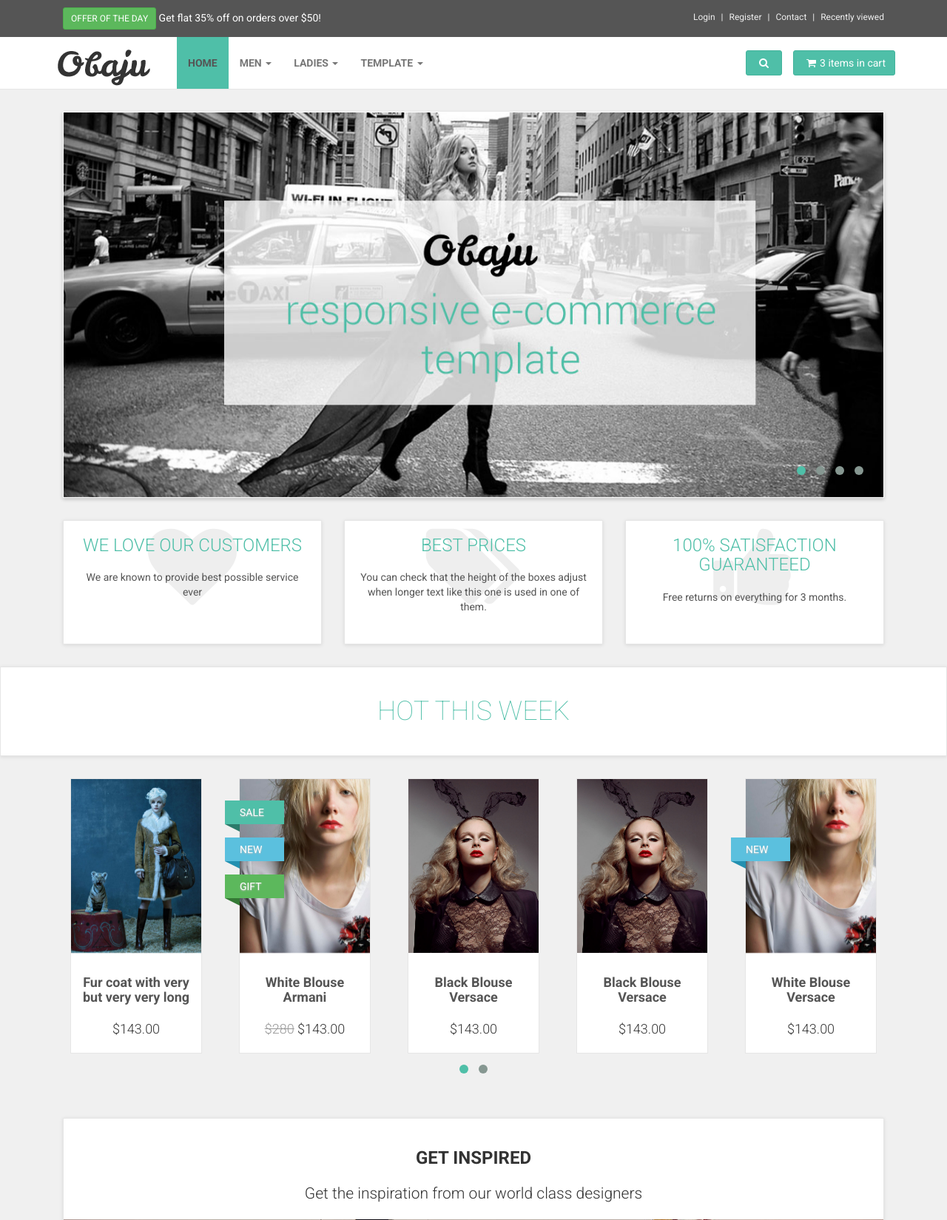
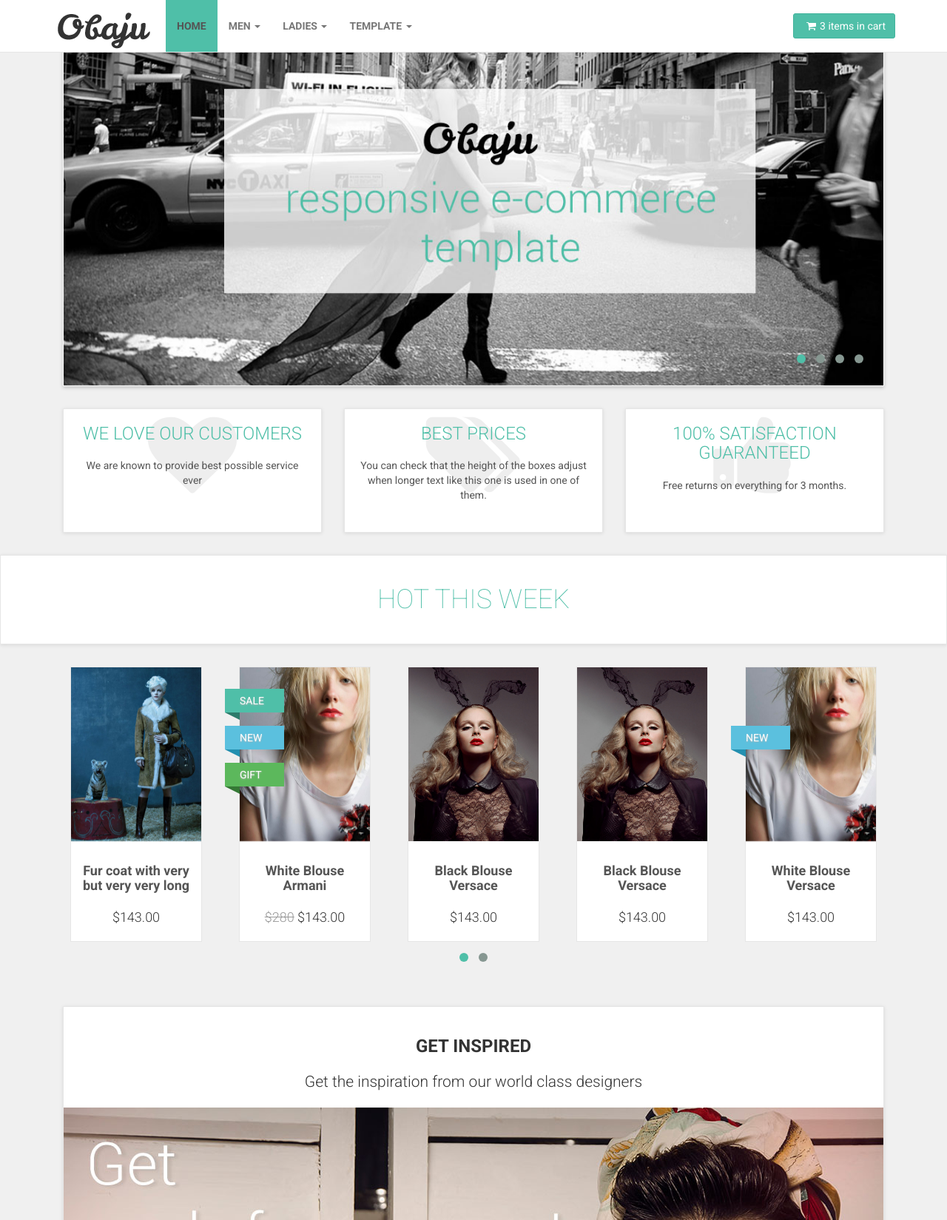
Before and after one commit to hebda/JiCurations, a Flask app: page / in a window 1280 px wide. Shown: the top 1649 px of the page at 74% size. Run offline with Flask 2, Linux system fonts and the light colour scheme; some libraries are stand-ins or nearby versions.

Commit message:
removed search

```diff
--- a/app/templates/index.html
+++ b/app/templates/index.html
@@ -42,65 +42,10 @@
 
 <body>
 
-    <!-- *** TOPBAR ***
- _________________________________________________________ -->
-    <div id="top">
-        <div class="container">
-            <div class="col-md-6 offer" data-animate="fadeInDown">
-                <a href="#" class="btn btn-success btn-sm" data-animate-hover="shake">Offer of the day</a>  <a href="#">Get flat 35% off on orders over $50!</a>
-            </div>
-            <div class="col-md-6" data-animate="fadeInDown">
-                <ul class="menu">
-                    <li><a href="#" data-toggle="modal" data-target="#login-modal">Login</a>
-                    </li>
-                    <li><a href="register.html">Register</a>
-                    </li>
-                    <li><a href="contact.html">Contact</a>
-                    </li>
-                    <li><a href="#">Recently viewed</a>
-                    </li>
-                </ul>
-            </div>
-        </div>
-        <div class="modal fade" id="login-modal" tabindex="-1" role="dialog" aria-labelledby="Login" aria-hidden="true">
-            <div class="modal-dialog modal-sm">
-
-                <div class="modal-content">
-                    <div class="modal-header">
-                        <button type="button" class="close" data-dismiss="modal" aria-hidden="true">&times;</button>
-                        <h4 class="modal-title" id="Login">Customer login</h4>
-                    </div>
-                    <div class="modal-body">
-                        <form action="customer-orders.html" method="post">
-                            <div class="form-group">
-                                <input type="text" class="form-control" id="email-modal" placeholder="email">
-                            </div>
-                            <div class="form-group">
-                                <input type="password" class="form-control" id="password-modal" placeholder="password">
-                            </div>
-
-                            <p class="text-center">
-                                <button class="btn btn-primary"><i class="fa fa-sign-in"></i> Log in</button>
-                            </p>
-
-                        </form>
-
-                        <p class="text-center text-muted">Not registered yet?</p>
-                        <p class="text-center text-muted"><a href="register.html"><strong>Register now</strong></a>! It is easy and done in 1&nbsp;minute and gives you access to special discounts and much more!</p>
-
-                    </div>
-                </div>
-            </div>
-        </div>
-
-    </div>
-
-    <!-- *** TOP BAR END *** -->
-
     <!-- *** NAVBAR ***
  _________________________________________________________ -->
 
-    <div class="navbar navbar-default yamm" role="navigation" id="navbar">
+    <div class="navbar navbar-default yamm navbar-withheader navbar-fixed-top" role="navigation" id="navbar">
         <div class="container">
             <div class="navbar-header">
 
@@ -370,29 +315,9 @@
                 </div>
                 <!--/.nav-collapse -->
 
-                <div class="navbar-collapse collapse right" id="search-not-mobile">
-                    <button type="button" class="btn navbar-btn btn-primary" data-toggle="collapse" data-target="#search">
-                        <span class="sr-only">Toggle search</span>
-                        <i class="fa fa-search"></i>
-                    </button>
-                </div>
 
             </div>
 
-            <div class="collapse clearfix" id="search">
-
-                <form class="navbar-form" role="search">
-                    <div class="input-group">
-                        <input type="text" class="form-control" placeholder="Search">
-                        <span class="input-group-btn">
-
-			<button type="submit" class="btn btn-primary"><i class="fa fa-search"></i></button>
-
-		    </span>
-                    </div>
-                </form>
-
-            </div>
             <!--/.nav-collapse -->
 
         </div>
```
